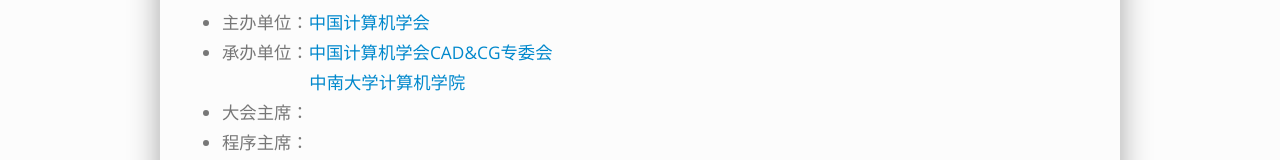
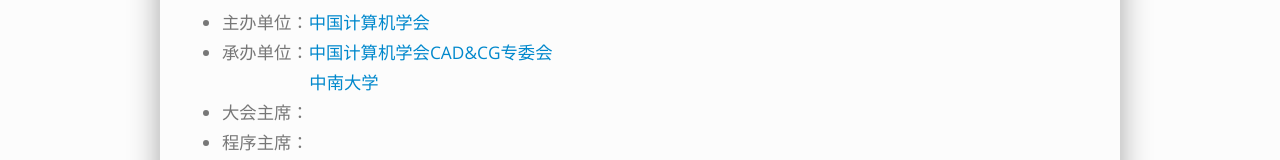
Before and after one commit to beautiful-whale/Games2022.github.io-master, a plain HTML site: page committee.html in a window 1280 px wide. Shown: the part 178-338 px from the top of the page. Drawn offline with nearby package versions, Linux system fonts and the light colour scheme.

Commit message:
第二次修改

```diff
--- a/committee.html
+++ b/committee.html
@@ -129,7 +129,7 @@
                         <li>承办单位：<a href="https://www.ccf.org.cn/tc/zwmd/jsjfzsjytxx/"
                                 target="_blank">中国计算机学会CAD&CG专委会</a><br>
                             &emsp;&emsp;&emsp;&emsp;&nbsp;&nbsp;&nbsp; <a href="http://cse.csu.edu.cn/"
-                                target="_blank">中南大学计算机学院</a></li>
+                                target="_blank">中南大学</a></li>
                         <li>大会主席：<!-- <a href="http://www.ece.pku.edu.cn/2014/jsjyy_0415/58.html" target="_blank">汪国平,
                                 北京大学</a> -->
                         </li>
```
